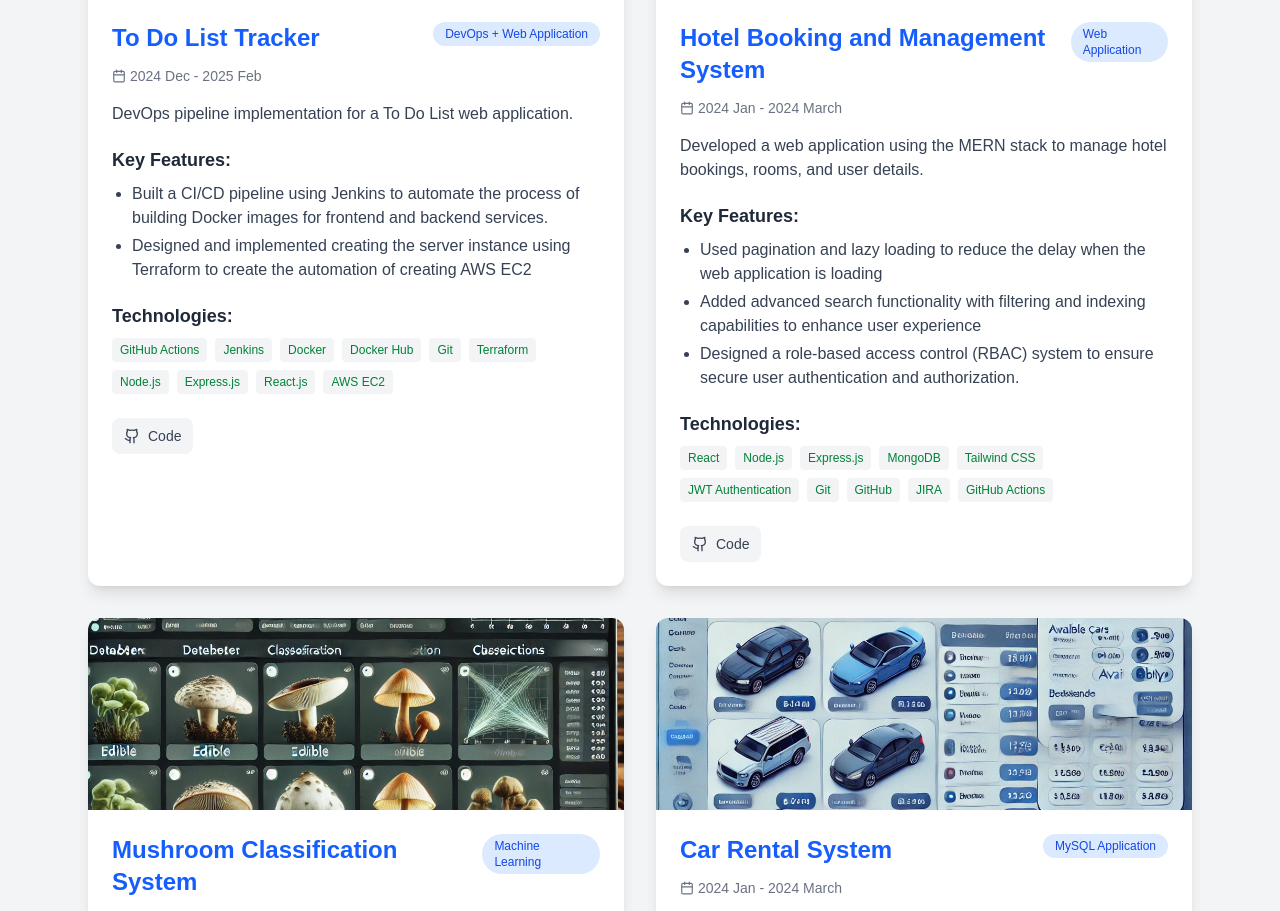
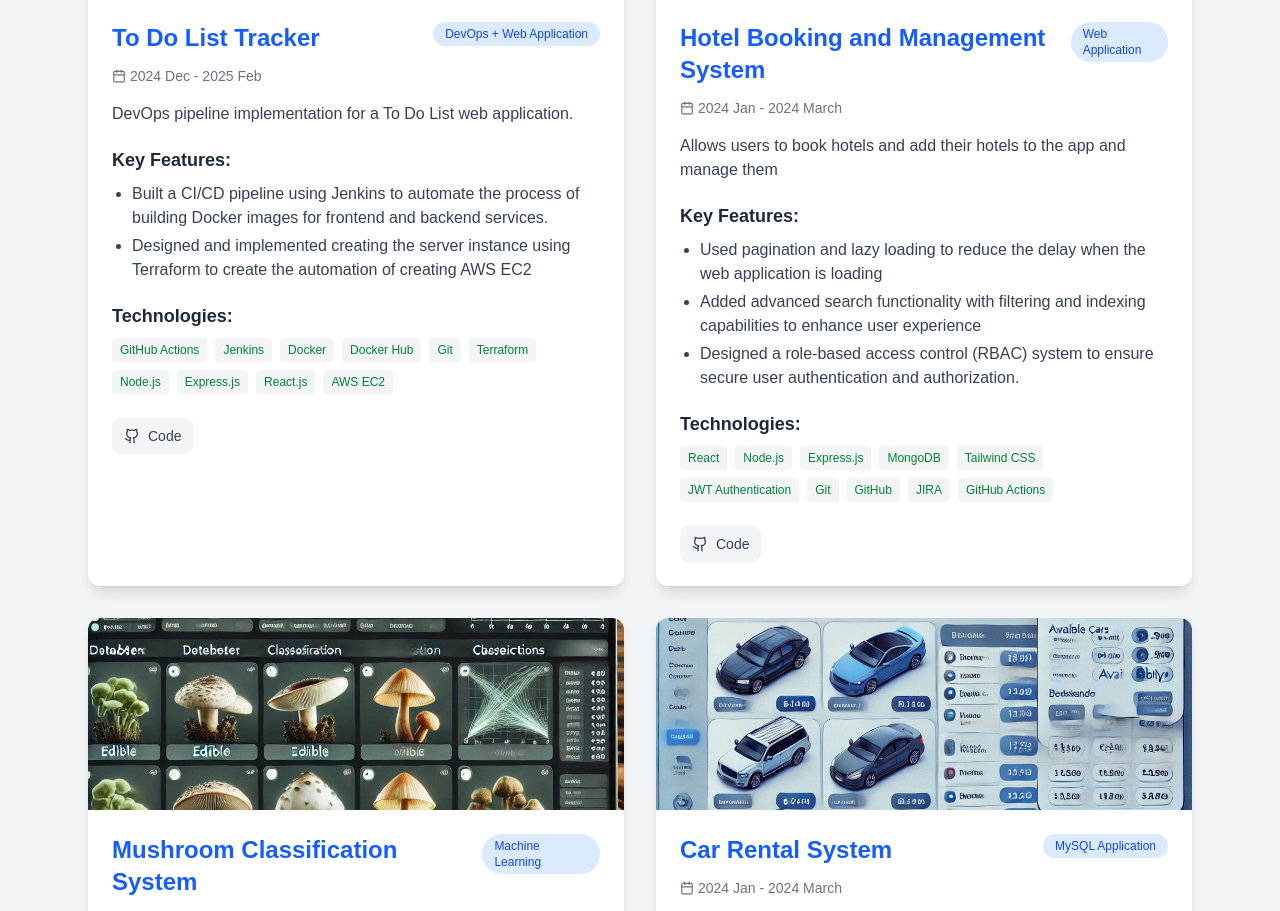
Before and after one commit to chavee716/PortfolioWeb, a Next.js app in the folder my-portfolio/: page / in a window 1280 px wide. Shown: the part 4023-4934 px from the top of the page. Built offline with nearby package versions, Linux system fonts and the light colour scheme.

Commit message:
prj changes

```diff
--- a/my-portfolio/pages/projects.js
+++ b/my-portfolio/pages/projects.js
@@ -67,7 +67,7 @@ export default function Projects({ isDarkMode }) {
       period: "2024 Jan - 2024 March",
       type: "Web Application",
       category: "web",
-      description: "Developed a web application using the MERN stack to manage hotel bookings, rooms, and user details.",
+      description: "Allows users to book hotels and add their hotels to the app and manage them",
       image: "/images/hotel-booking-system.png",
       technologies: ["React", "Node.js", "Express.js", "MongoDB", "Tailwind CSS", "JWT Authentication", "Git", "GitHub", "JIRA", "GitHub Actions"],
       keyPoints: [
```
